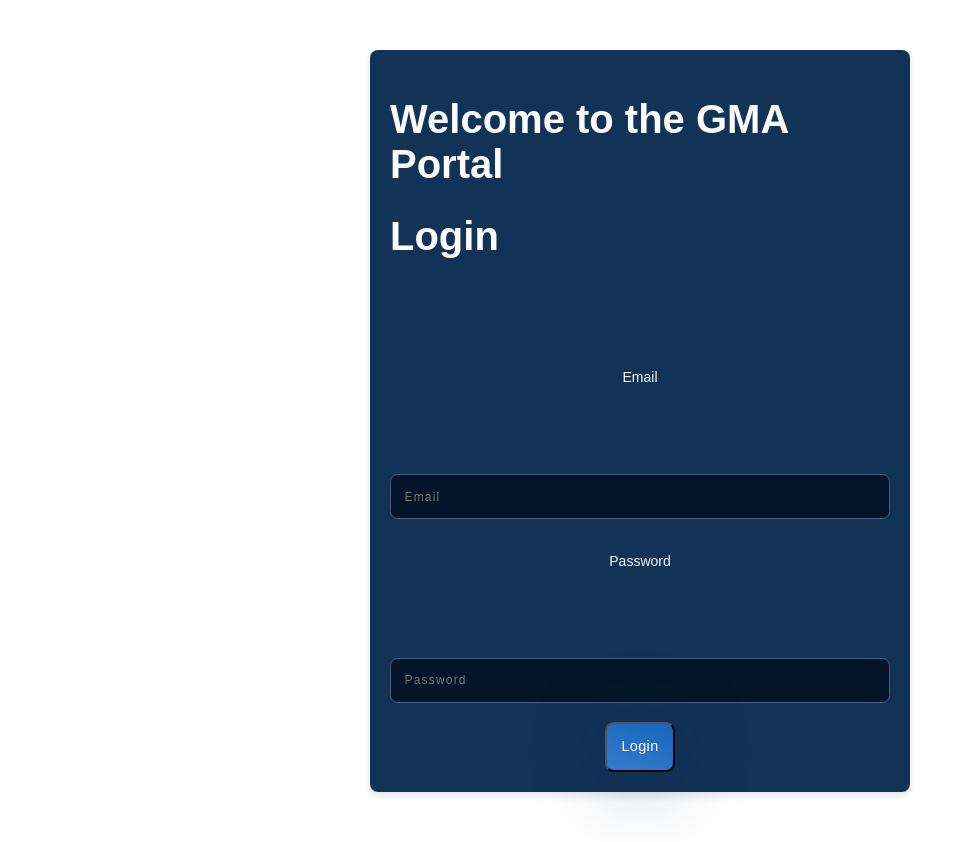
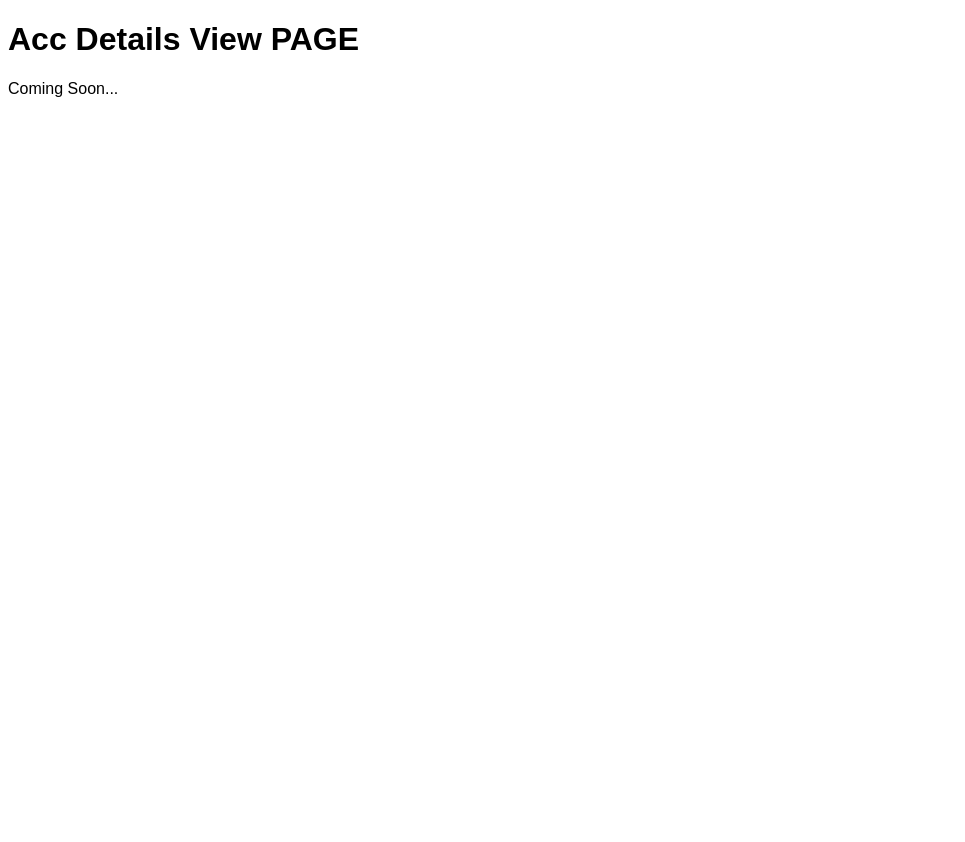
Before and after one commit to AmoryBotha/gmadevappfrontend, a React (Vite) app: page /account in a window 1280 px wide. Before the commit this address led to /login. Shown: the whole page, without its empty margins (0-965 px from the left). After the commit the page ends 800 px from the top, so only its background shows below. Built offline with nearby package versions, Linux system fonts and the light colour scheme.

Commit message:
other pages nav

```diff
--- a/src/App.jsx
+++ b/src/App.jsx
@@ -14,6 +14,7 @@ import Levies from "./pages/LevyACCDetails"
 import User from "./pages/UserAcc"
 import PasswordResetRequest1 from "./pages/PwReset";
 import PasswordResetConfirm1 from "./pages/ConfirmPw";
+import AccDetailsViewFunc1 from "./pages/AccountDetails";
 
 
 function Logout() {
@@ -51,6 +52,7 @@ function App() {
         <Route path="/password-reset" element={<PasswordResetRequest1 />} />
         <Route path="/password-reset-confirm" element={<PasswordResetConfirm1 />} />
         <Route path="/user" element={<User />}></Route>
+        <Route path="/account" element={<AccDetailsViewFunc1 />}></Route>
       </Routes>
     </BrowserRouter>
   )
--- a/src/components/OwnerLanding.jsx
+++ b/src/components/OwnerLanding.jsx
@@ -30,9 +30,7 @@ function OwnerLanding1(){
             <p>{mail}</p>
             </div>
             <div className="inline-box">
-            <button className="form-button" type="submit">
-                Modify
-            </button>
+            <li class='form-button'><Link to ="/account">Modify</Link> </li>
             </div>
             </div>
 
@@ -55,14 +53,10 @@ function OwnerLanding1(){
             <p>R 9000,09</p>
             </div>
             <div className="inline-box">
-            <button className="form-button" type="submit">
-                Download Statement
-            </button>
+            <li class='form-button'><Link to ="/statement">Download Statement</Link> </li>
             </div>
             <div className="inline-box">
-            <button className="form-button" type="submit">
-                Edit
-            </button>
+            <li class='form-button'><Link to ="/levyAccounts">Edit</Link> </li>
             </div>
             </div>
             </div>
--- a/src/pages/AccountDetails.jsx
+++ b/src/pages/AccountDetails.jsx
@@ -2,7 +2,7 @@ import AccDetailsViewFunc from "../components/AccDetailsView"
 
 function AccDetailsViewFunc1() {
 
-    return <AccDetailsViewFunc route="/Account" method="account" />
+    return <AccDetailsViewFunc route="/account" method="account" />
 }
 
 export default AccDetailsViewFunc1
```
